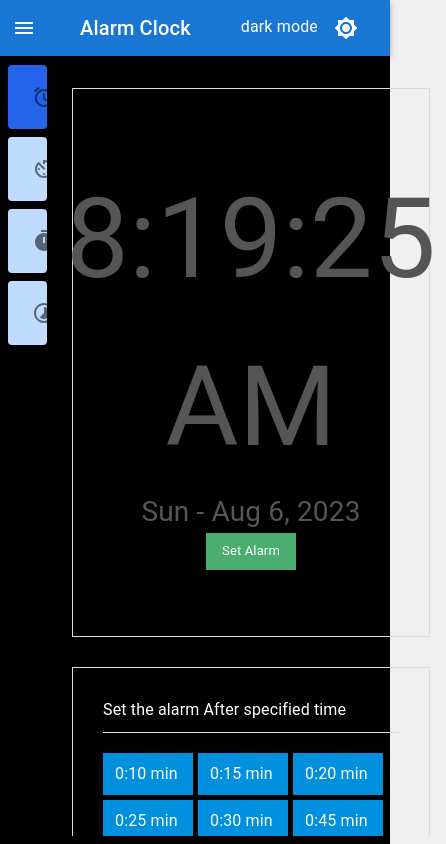
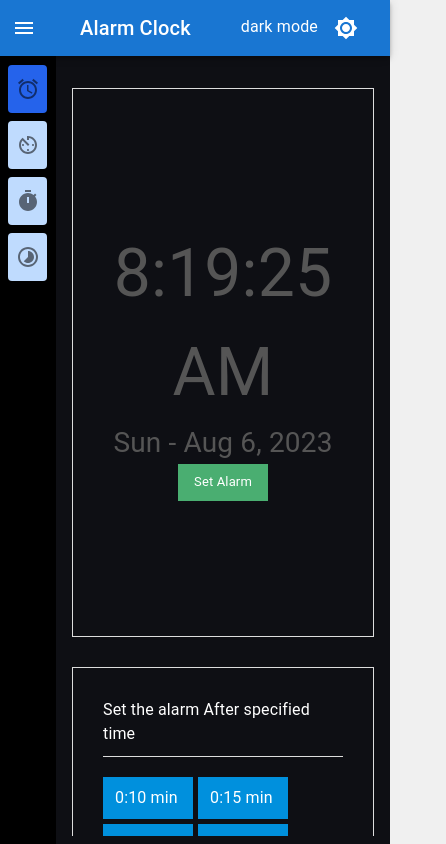
Before and after one commit to ayushivivek/alram, a Next.js app: page / in a window 390 px wide. Shown: the whole page, 446 px wide, since content can reach past the window. Built offline with nearby package versions, Linux system fonts and the light colour scheme.

Commit message:
Added chnages

```diff
--- a/components/layout.js
+++ b/components/layout.js
@@ -147,7 +147,7 @@ export default function Layout({ children, toggleTheme, mode }) {
           </Toolbar>
           <Divider />
           {/* <List component="nav"> */}
-          <ul>
+          <ul className="icon_list_wrp">
             <li className="m-2">
               <Link href={"/"}>
                 <a
--- a/styles/globals.css
+++ b/styles/globals.css
@@ -94,6 +94,28 @@ body {
   }
   .whiteTimeBoxTwo {
     width: 100%;
+  }
+  .timeHeading {
+    font-size: 66px;
+  }
+  .icon_list_wrp li a .MuiListItemButton-gutters {
+    padding: 0 !important;
+  }
+  body {
+    overflow-x: hidden;
+  }
+  .css-15yma32-MuiDrawer-docked .MuiDrawer-paper {
+    position: fixed;
+    left: 0;
+    transition: all ease 0.7s;
+  }
+  .css-n7rtur-MuiPaper-root-MuiAppBar-root {
+    left: 0 !important;
+    width: 100% !important;
+    transition: all ease 0.7s;
+  }
+  .css-1vh3fpr-MuiDrawer-docked .MuiDrawer-paper {
+    transition: all ease 0.7s;
   }
 }
 
@@ -255,7 +277,7 @@ body.light {
 }
 
 body.dark {
-  --background: black;
+  --background: #0e0f14;
   --text: white;
 }
 .whiteTimeBoxtime {
```
